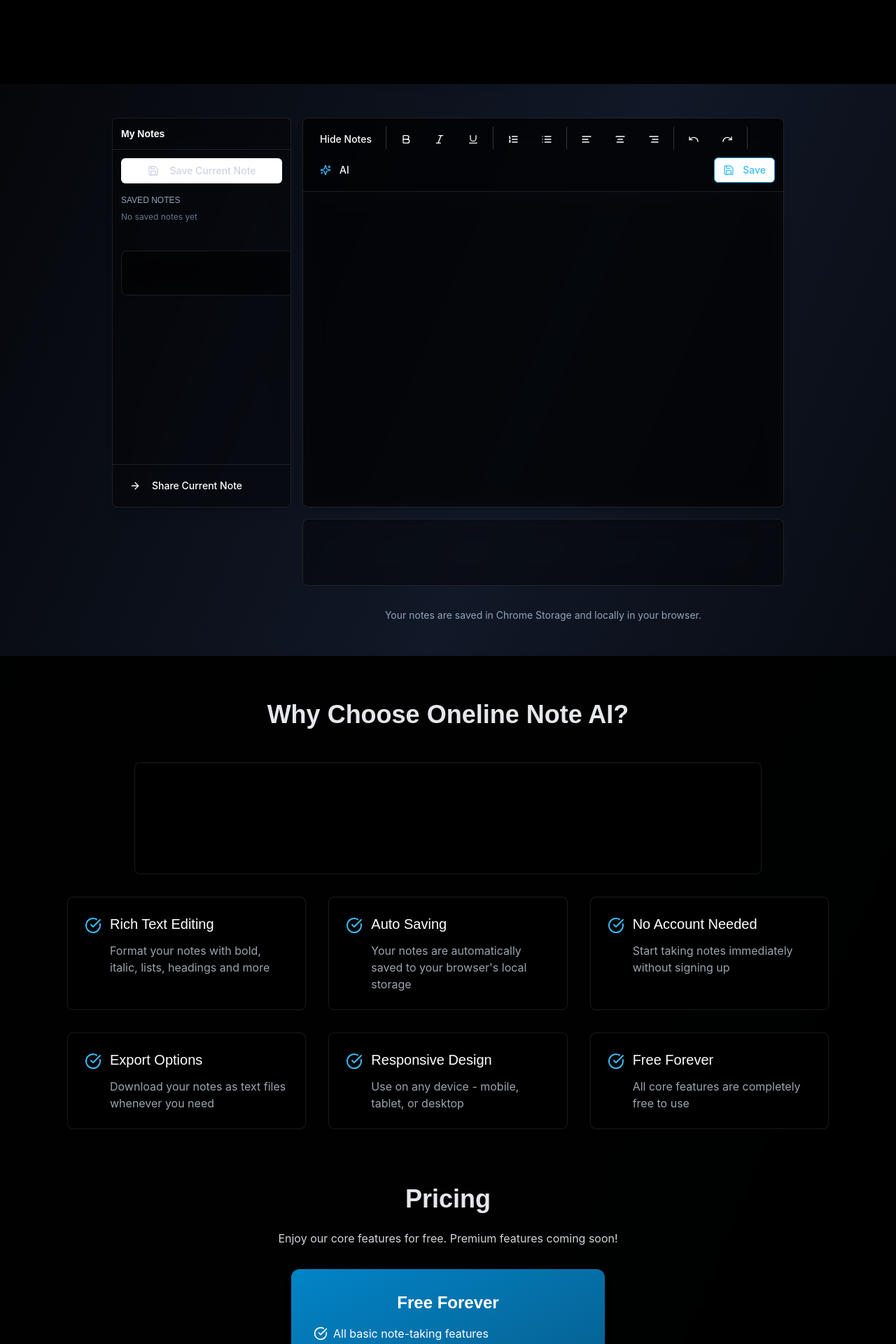
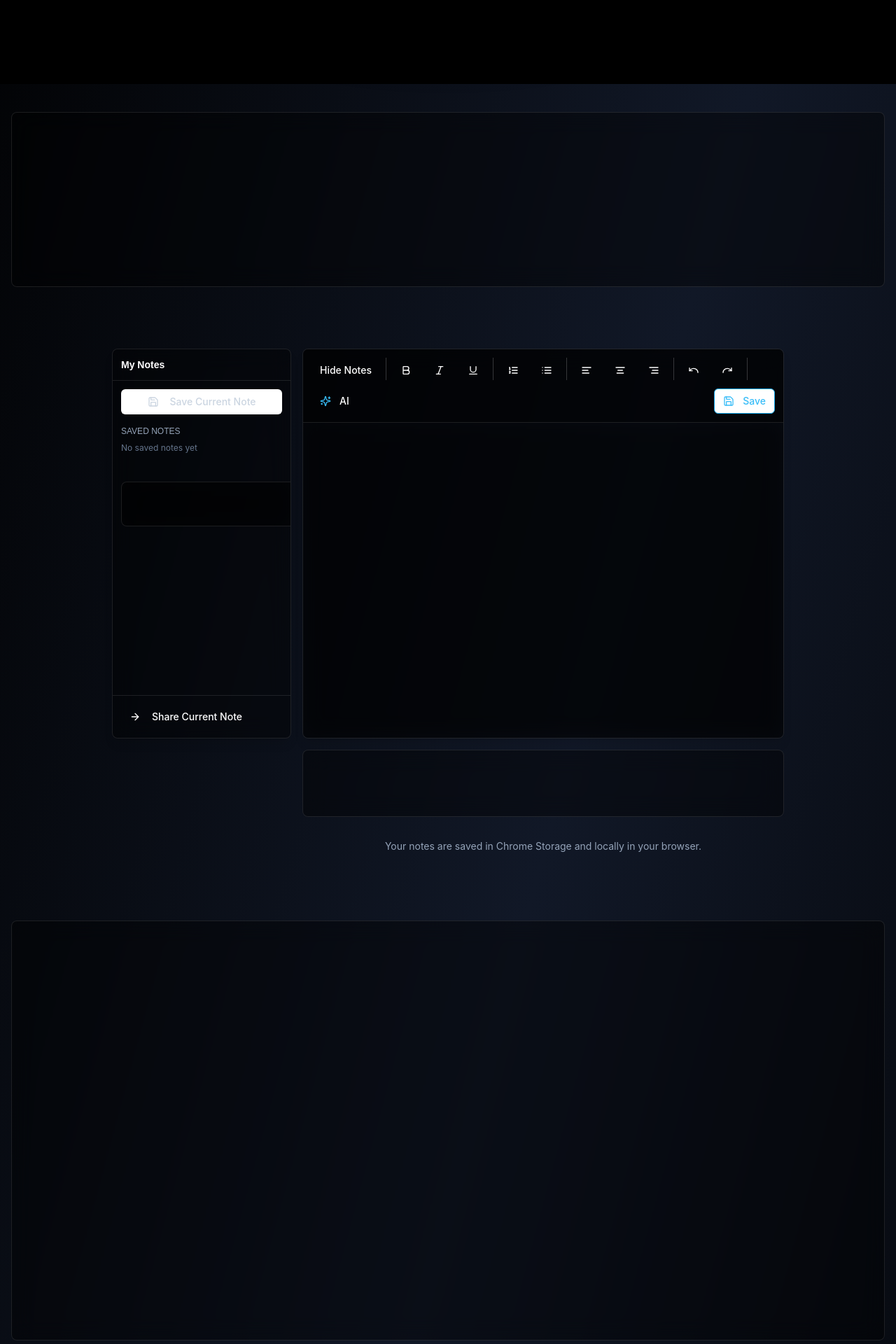
Before and after one commit to hlsitechio/onai, a React (Vite) app: page / in a window 1280 px wide. Shown: the part 660-2580 px from the top of the page at 70% size. Built offline with nearby package versions, Linux system fonts and the light colour scheme.

Commit message:
Add AdSense ad units
Implement the provided AdSense ad unit code snippets within the application, specifically targeting the current route and other relevant pages. This includes adding the necessary script tags and ad insertion points to display ads.

```diff
--- a/src/components/AdBanner.tsx
+++ b/src/components/AdBanner.tsx
@@ -7,6 +7,7 @@ interface AdBannerProps {
   position?: 'sidebar' | 'content' | 'footer';
   className?: string;
   adSlotId?: string; // Ad slot ID for different ad units
+  format?: 'auto' | 'horizontal' | 'rectangle' | 'vertical' | 'in-article' | 'autorelaxed'; // Added new formats
 }
 
 declare global {
@@ -20,6 +21,7 @@ const AdBanner: React.FC<AdBannerProps> = ({
   position = 'content',
   className = '',
   adSlotId = '3590071232', // Default to main ad slot
+  format, // Allow format override
 }) => {
   const adRef = useRef<HTMLDivElement>(null);
   const [adLoaded, setAdLoaded] = useState(false);
@@ -29,8 +31,9 @@ const AdBanner: React.FC<AdBannerProps> = ({
 
   // Determine dimensions based on size
   let dimensions = 'h-16 w-full';
-  let adFormat = 'auto';
+  let adFormat = format || 'auto'; // Use provided format or default based on size
 
+  if (!format) {
     if (size === 'small') {
       dimensions = 'h-16 w-full';
       adFormat = 'horizontal';
@@ -40,6 +43,14 @@ const AdBanner: React.FC<AdBannerProps> = ({
     } else if (size === 'large') {
       dimensions = 'h-40 w-full';
       adFormat = 'vertical';
+    }
+  } else {
+    // Special formats have their own dimensions
+    if (format === 'in-article') {
+      dimensions = 'min-h-[250px] w-full';
+    } else if (format === 'autorelaxed') {
+      dimensions = 'min-h-[600px] w-full';
+    }
   }
 
   // Check if ad blocker might be active
@@ -62,7 +73,7 @@ const AdBanner: React.FC<AdBannerProps> = ({
 
       try {
         // Add debug information to help troubleshoot
-        console.log('AdSense: Attempting to load ad with slot ID:', adSlotId);
+        console.log('AdSense: Attempting to load ad with slot ID:', adSlotId, 'format:', adFormat);
 
         // Make sure adsbygoogle is defined before pushing
         if (window.adsbygoogle) {
@@ -83,7 +94,7 @@ const AdBanner: React.FC<AdBannerProps> = ({
         setAdError(true);
       }
     }
-  }, [adRef, adSlotId, adInitialized]);
+  }, [adRef, adSlotId, adFormat, adInitialized]);
 
   return (
     <div
@@ -94,10 +105,12 @@ const AdBanner: React.FC<AdBannerProps> = ({
         <div ref={adRef} className="w-full h-full relative">
           <ins
             className="adsbygoogle"
-            style={{ display: 'block', width: '100%', height: '100%', minWidth: '250px' }}
+            style={{ display: 'block', width: '100%', height: '100%', minWidth: '250px', textAlign: format === 'in-article' ? 'center' : 'initial' }}
             data-ad-client="ca-pub-4035756937802336"
             data-ad-slot={adSlotId}
             data-ad-format={adFormat}
+            {...(format === 'in-article' && { 'data-ad-layout': 'in-article' })}
+            {...(format === 'autorelaxed' && { 'data-ad-format': 'autorelaxed' })}
             data-full-width-responsive="true"
           ></ins>
         </div>
--- a/src/components/Features.tsx
+++ b/src/components/Features.tsx
@@ -28,8 +28,13 @@ const Features = () => {
       <div className="container mx-auto max-w-6xl">
         <h2 className="text-3xl md:text-4xl font-poppins font-bold text-center mb-12 text-gray-200">Why Choose Oneline Note AI?</h2>
 
-        {/* Premium Ad Banner with a specific ad slot */}
-        <AdBanner size="large" className="my-8 max-w-4xl mx-auto" adSlotId="2345678901" />
+        {/* In-article ad format above features */}
+        <AdBanner
+          size="medium"
+          format="in-article"
+          className="my-8 max-w-4xl mx-auto"
+          adSlotId="6157600223"
+        />
 
         <div className="grid grid-cols-1 md:grid-cols-2 lg:grid-cols-3 gap-8">
           {features.map((feature, index) => (
@@ -42,6 +47,14 @@ const Features = () => {
             </div>
           ))}
         </div>
+
+        {/* Autorelaxed ad format before pricing section */}
+        <AdBanner
+          size="large"
+          format="autorelaxed"
+          className="my-12 max-w-4xl mx-auto"
+          adSlotId="9905273540"
+        />
 
         {/* Pricing section anchor */}
         <div id="pricing" className="mt-20">
--- a/src/pages/Index.tsx
+++ b/src/pages/Index.tsx
@@ -4,6 +4,7 @@ import Hero from "@/components/Hero";
 import TextEditor from "@/components/TextEditor";
 import Features from "@/components/Features";
 import Footer from "@/components/Footer";
+import AdBanner from "@/components/AdBanner";
 
 const Index = () => {
   return (
@@ -11,7 +12,29 @@ const Index = () => {
       <div className="fixed inset-0 bg-[radial-gradient(ellipse_at_center,rgba(30,30,50,0.3)_0%,rgba(0,0,0,0)_70%)] pointer-events-none"></div>
       <Header />
       <Hero />
+
+      {/* In-article ad format before the editor */}
+      <div className="container mx-auto px-4 my-4">
+        <AdBanner
+          size="medium"
+          format="in-article"
+          adSlotId="6157600223"
+          className="my-6"
+        />
+      </div>
+
       <TextEditor />
+
+      {/* Autorelaxed ad format after the editor */}
+      <div className="container mx-auto px-4 my-4">
+        <AdBanner
+          size="large"
+          format="autorelaxed"
+          adSlotId="9905273540"
+          className="my-8"
+        />
+      </div>
+
       <Features />
       <Footer />
     </div>
```
Lines whose indentation alone changed are shown as unchanged.
